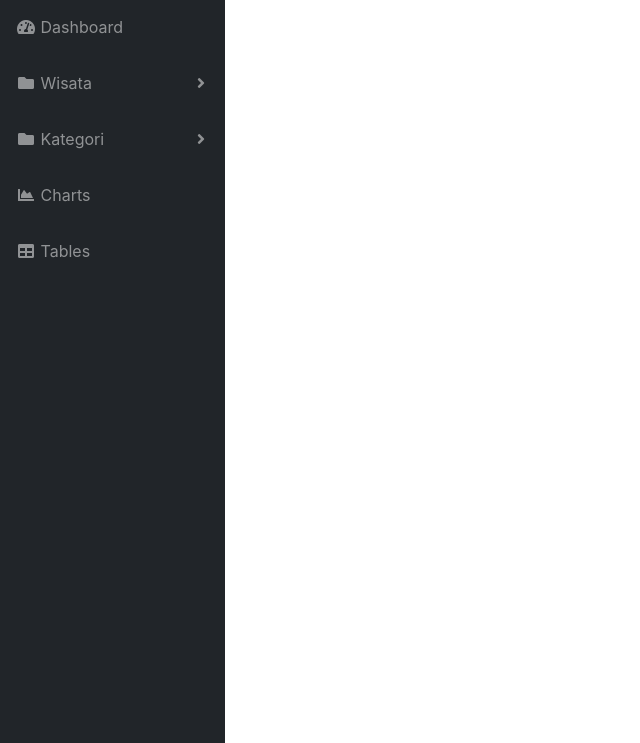
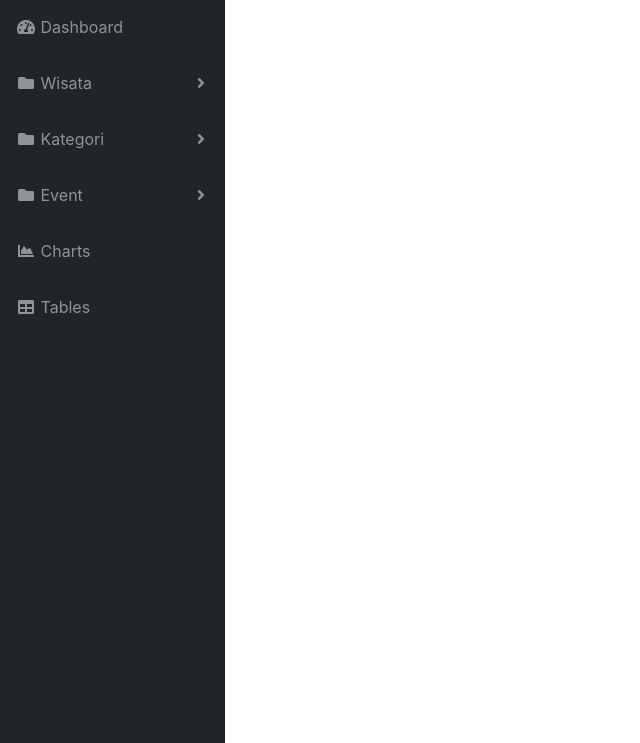
Before and after one commit to zalramli/sipar, a PHP site: page /backend.php in a window 1280 px wide. Shown: the part 57-800 px from the top of the page, without its empty margins (0-640 px from the left). Run offline with PHP 8.4, Linux system fonts and the light colour scheme; data that the repository does not hold is empty.

Commit message:
Update backend.php
perubahan link

```diff
--- a/backend.php
+++ b/backend.php
@@ -56,7 +56,7 @@
           </a>
           <div class="dropdown-menu" aria-labelledby="pagesDropdown">
             <a class="dropdown-item" href="?/=wisata_input">Input wisata</a>
-            <a class="dropdown-item" href="?/=wisata_tampil">Tampil wisata</a>
+            <a class="dropdown-item" href="?/=wisata_tampil">Tampil Wisata</a>
           </div>
         </li>
         <li class="nav-item dropdown">
@@ -65,10 +65,24 @@
             <span>Kategori</span>
           </a>
           <div class="dropdown-menu" aria-labelledby="pagesDropdown">
-            <a class="dropdown-item" href="?/=kategori_wisata">Kategori Wisata</a>
-            <a class="dropdown-item" href="?/=kategori_kuliner">Kategori Kuliner</a>
+            <a class="dropdown-item" href="?/=kategoriWisata_input">Input Kategori Wisata</a>
+            <a class="dropdown-item" href="?/=kategoriWisata_tampil">Tampil Kategori Wisata</a>
+          </div>
+
+
+        </li>
+        <li class="nav-item dropdown">
+          <a class="nav-link dropdown-toggle" href="#" id="pagesDropdown" role="button" data-toggle="dropdown" aria-haspopup="true" aria-expanded="false">
+            <i class="fas fa-fw fa-folder"></i>
+            <span>Event</span>
+          </a>
+          <div class="dropdown-menu" aria-labelledby="pagesDropdown">
+            <a class="dropdown-item" href="?/=event_input">Input Event</a>
+            <a class="dropdown-item" href="?/=event_tampil">Tampil Event</a>
           </div>
         </li>
+
+
         <li class="nav-item">
           <a class="nav-link" href="charts.html">
             <i class="fas fa-fw fa-chart-area"></i>
```
